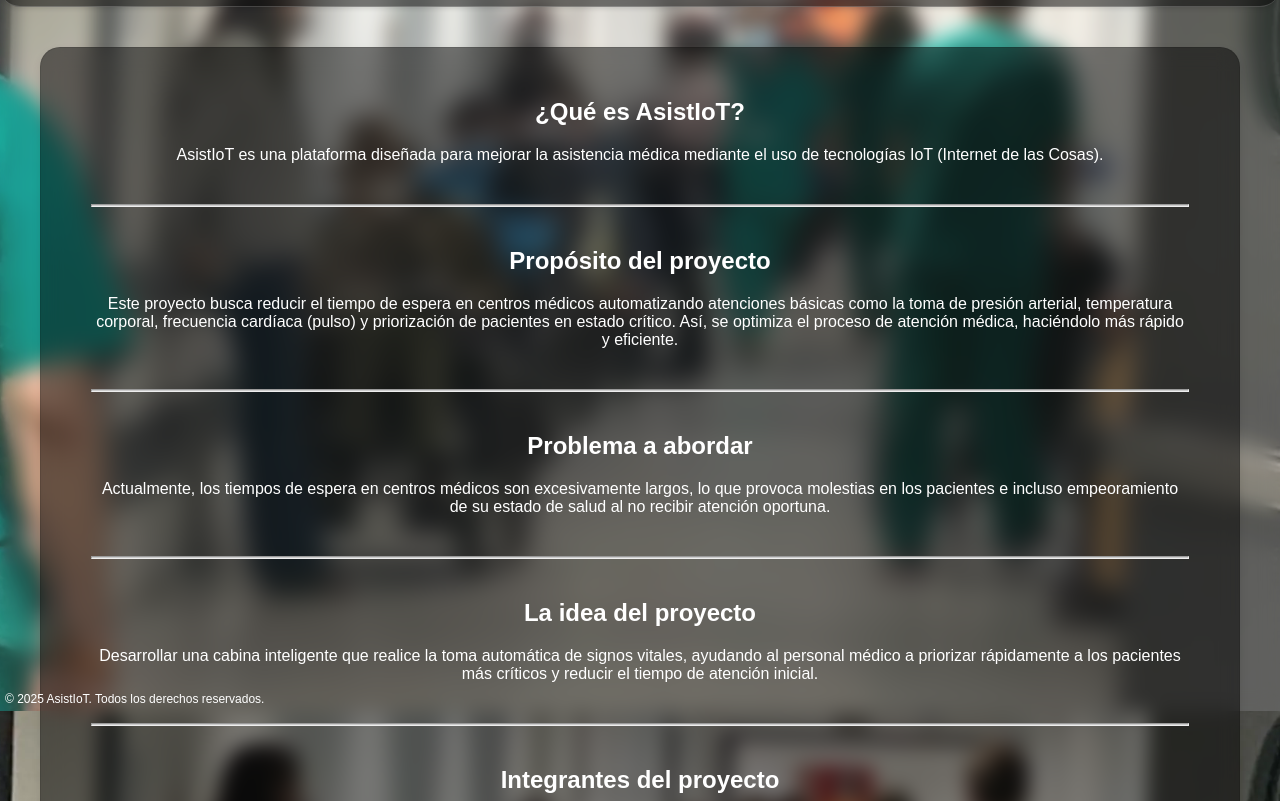
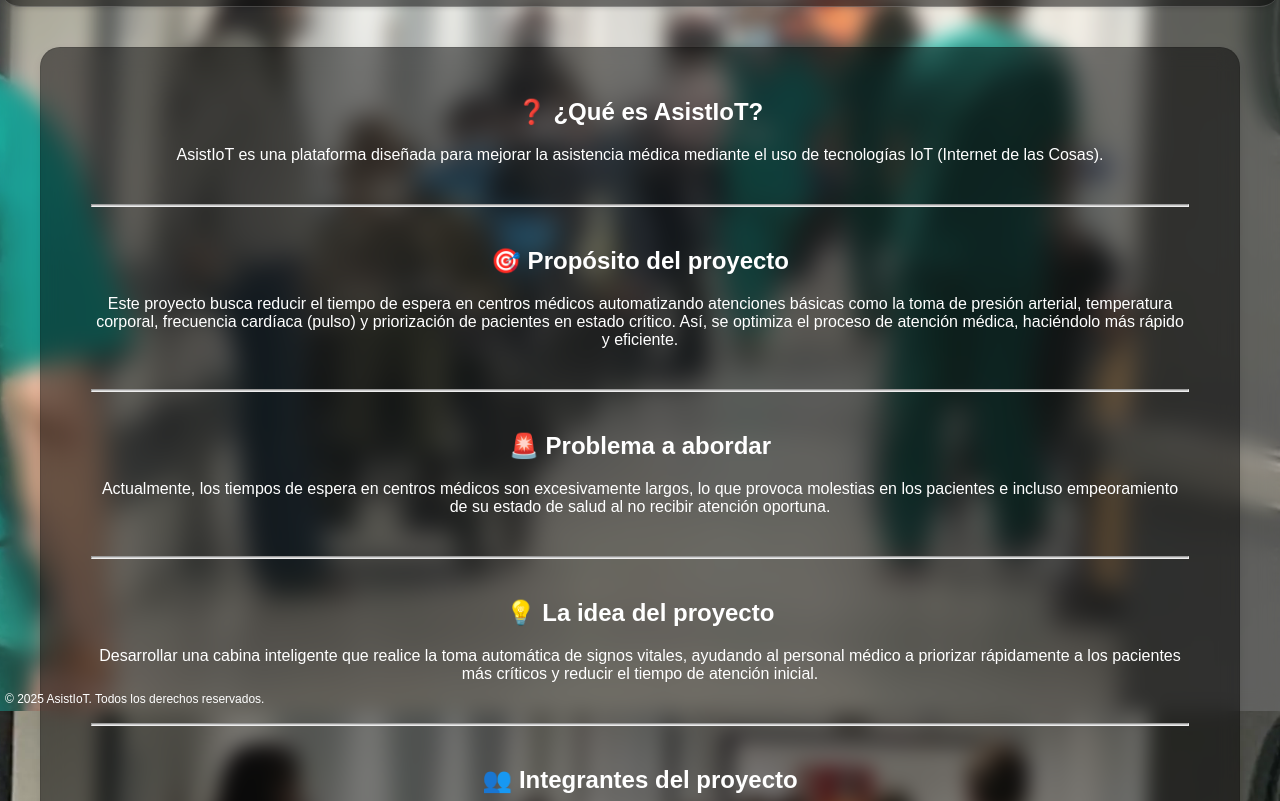
Before and after one commit to Marcell-Figueroa1/PaginaInformativaTP, a plain HTML site: page index.html in a window 1280 px wide. Shown: the part 89-890 px from the top of the page. Drawn offline with Linux system fonts and the light colour scheme.

Commit message:
emojis Añadidos

```diff
--- a/index.html
+++ b/index.html
@@ -28,13 +28,13 @@
         </header>
         <main class="main-content">
             <section class="informacion">
-                <h2 id="que-somos">¿Qué es AsistIoT?</h2>
+                <h2 id="que-somos">❓ ¿Qué es AsistIoT?</h2>
                 <p>
                     AsistIoT es una plataforma diseñada para mejorar la asistencia médica mediante
                     el uso de tecnologías IoT (Internet de las Cosas).
                 </p>
                 <hr class="divider">
-                <h2 id="proposito">Propósito del proyecto</h2>
+                <h2 id="proposito">🎯 Propósito del proyecto</h2>
                 <p>
                     Este proyecto busca reducir el tiempo de espera en centros médicos automatizando atenciones básicas
                     como la toma de
@@ -43,14 +43,14 @@
                     Así, se optimiza el proceso de atención médica, haciéndolo más rápido y eficiente.
                 </p>
                 <hr class="divider">
-                <h2 id="problema">Problema a abordar</h2>
+                <h2 id="problema">🚨 Problema a abordar</h2>
                 <p>
                     Actualmente, los tiempos de espera en centros médicos son excesivamente largos, lo que provoca
                     molestias en los
                     pacientes e incluso empeoramiento de su estado de salud al no recibir atención oportuna.
                 </p>
                 <hr class="divider">
-                <h2 id="idea">La idea del proyecto</h2>
+                <h2 id="idea">💡 La idea del proyecto</h2>
                 <p>
                     Desarrollar una cabina inteligente que realice la toma automática de signos vitales, ayudando al
                     personal
@@ -59,7 +59,7 @@
                 <hr class="divider">
             </section>
             <section class="team">
-                <h2 id="integrantes">Integrantes del proyecto</h2>
+                <h2 id="integrantes">👥 Integrantes del proyecto</h2>
                 <ul class="team-list">
                     <li>Yetzibel Gonzalez</li>
                     <li>Marcell Figueroa</li>
```
Also changed, not shown: pagProblematica/probrematica.html (+4 -4 lines).
